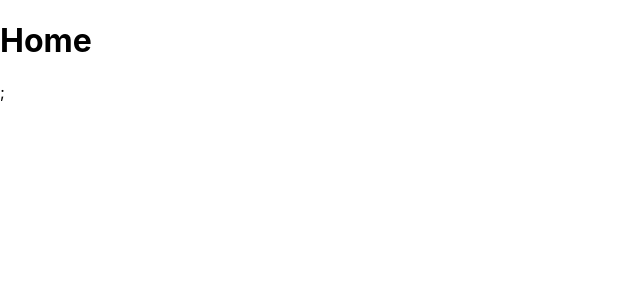
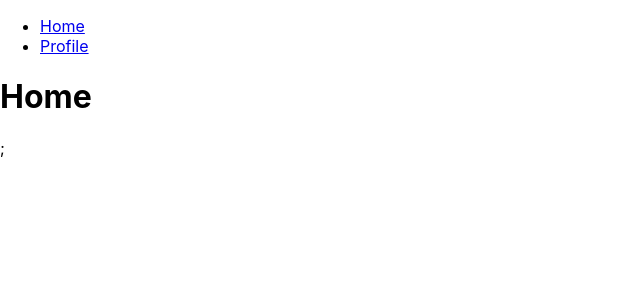
Before and after one commit to ambiguous1991/pluralsight-react-auth0, a React (Create React App) app: page / in a window 1280 px wide. Shown: the top 300 px of the page, without its empty margins (0-640 px from the left). Built offline with nearby package versions, Linux system fonts and the light colour scheme.

Commit message:
Basic unstyled navbar

```diff
--- a/src/App.js
+++ b/src/App.js
@@ -2,10 +2,12 @@
 import { Route } from "react-router-dom";
 import Home from "./Home";
 import Profile from "./Profile";
+import Nav from "./Nav";
 
 function App() {
   return (
     <>
+      <Nav />
       <Route path="/" exact component={Home} />;
       <Route path="/profile" exact component={Profile} />
     </>
--- /dev/null
+++ b/src/Nav.js
@@ -0,0 +1,19 @@
+import React, { Component } from "react";
+import { Link } from "react-router-dom";
+
+class Nav extends Component {
+  render() {
+    return (
+      <ul>
+        <li>
+          <Link to="/">Home</Link>
+        </li>
+        <li>
+          <Link to="/profile">Profile</Link>
+        </li>
+      </ul>
+    );
+  }
+}
+
+export default Nav;
```
